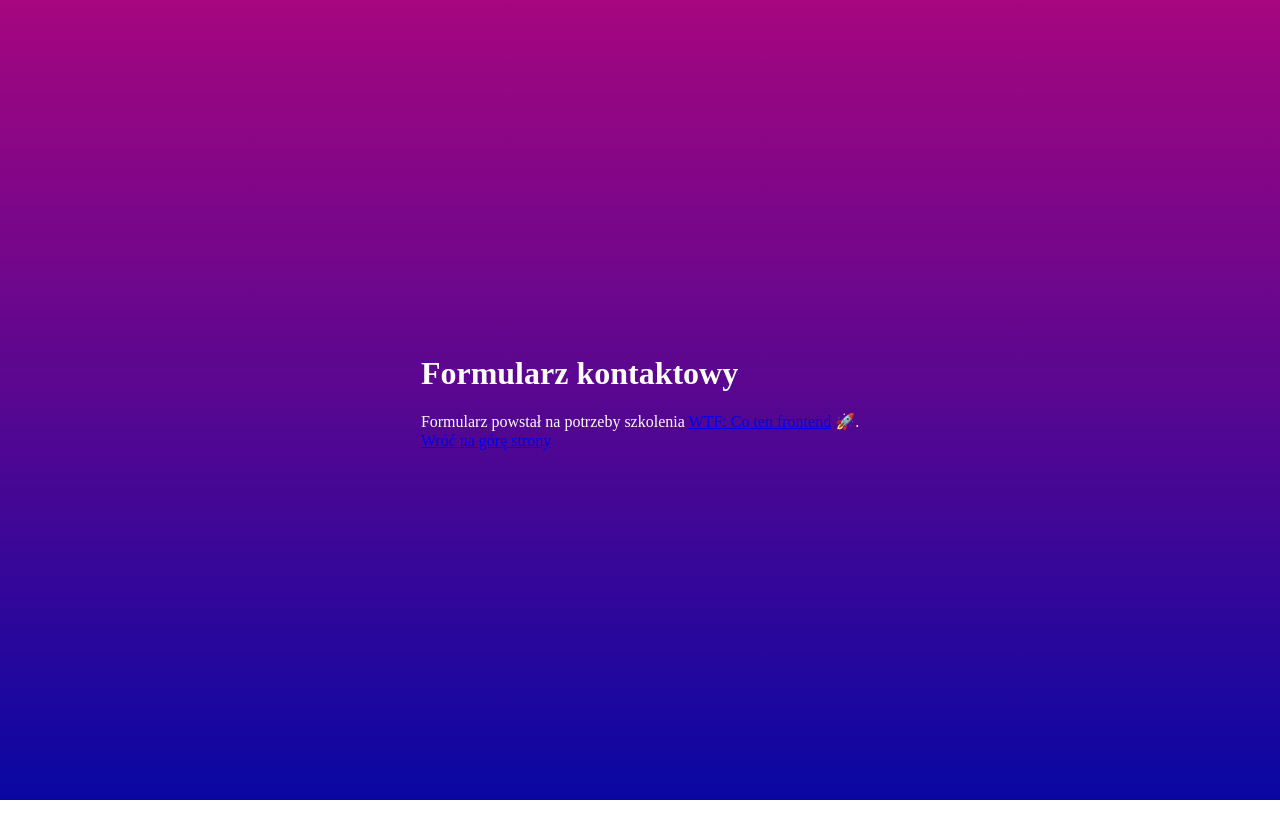
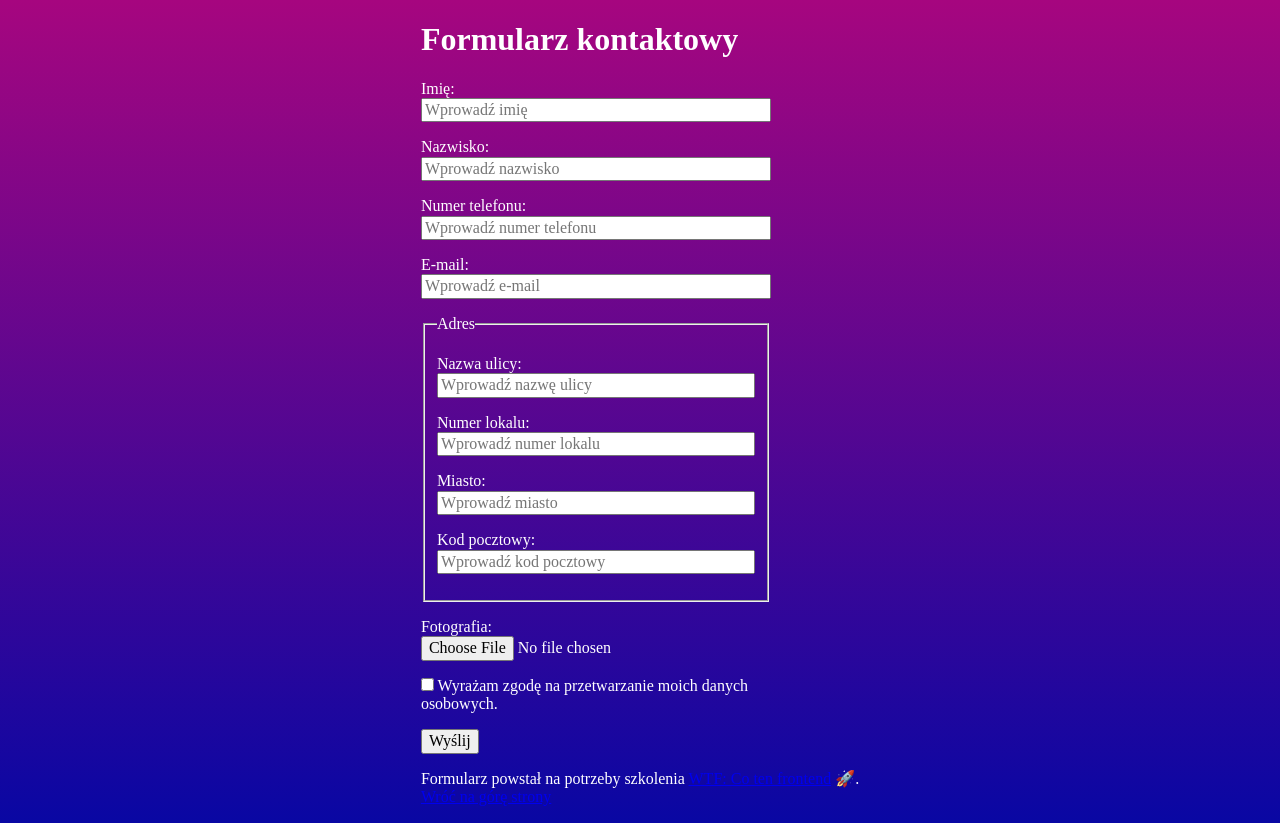
Before and after one commit to MPKonczal/form, a plain HTML site: page index.html in a window 1280 px wide. Before the commit the page ends 800 px from the top, so only its background shows below. Drawn offline with Linux system fonts and the light colour scheme.

Commit message:
Created basic fields

```diff
--- a/index.html
+++ b/index.html
@@ -13,7 +13,126 @@
       <header>
         <h1>Formularz kontaktowy</h1>
       </header>
-      <form></form>
+      <form class="form" action="https://dev.cotenfrontend.pl" method="POST">
+        <p>
+          <label
+            >Imię:
+            <input
+              required
+              class="form__item"
+              id="firstName"
+              name="firstName"
+              placeholder="Wprowadź imię"
+              type="text"
+            />
+          </label>
+        </p>
+        <p>
+          <label
+            >Nazwisko:
+            <input
+              required
+              class="form__item"
+              id="lastName"
+              name="lastName"
+              placeholder="Wprowadź nazwisko"
+              type="text"
+            />
+          </label>
+        </p>
+        <p>
+          <label
+            >Numer telefonu:
+            <input
+              class="form__item"
+              id="phoneNumber"
+              name="phoneNumber"
+              placeholder="Wprowadź numer telefonu"
+              type="tel"
+            />
+          </label>
+        </p>
+        <p>
+          <label
+            >E-mail:
+            <input
+              required
+              class="form__item"
+              id="email"
+              name="email"
+              placeholder="Wprowadź e-mail"
+              type="email"
+            />
+          </label>
+        </p>
+        <fieldset>
+          <legend>Adres</legend>
+          <p>
+            <label
+              >Nazwa ulicy:
+              <input
+                class="form__item"
+                id="streetName"
+                name="streetName"
+                placeholder="Wprowadź nazwę ulicy"
+                type="text"
+              />
+            </label>
+          </p>
+          <p>
+            <label
+              >Numer lokalu:
+              <input
+                class="form__item"
+                id="apartmentNumber"
+                name="apartmentNumber"
+                placeholder="Wprowadź numer lokalu"
+                type="text"
+              />
+            </label>
+          </p>
+          <p>
+            <label
+              >Miasto:
+              <input
+                class="form__item"
+                id="city"
+                name="city"
+                placeholder="Wprowadź miasto"
+                type="text"
+              />
+            </label>
+          </p>
+          <p>
+            <label
+              >Kod pocztowy:
+              <input
+                class="form__item"
+                id="postalCode"
+                name="postalCode"
+                pattern="[0-9]{2}-[0-9]{3}"
+                placeholder="Wprowadź kod pocztowy"
+                type="text"
+              />
+            </label>
+          </p>
+        </fieldset>
+        <p>
+          <label
+            >Fotografia:
+            <input class="form__item" id="photo" name="photo" type="file" />
+          </label>
+        </p>
+        <p>
+          <label
+            ><input required name="agreement" type="checkbox" value="agree" />
+            Wyrażam zgodę na przetwarzanie moich danych osobowych.</label
+          >
+        </p>
+        <p>
+          <input type="submit" value="Wyślij" />
+        </p>
+      </form>
       <footer>
         <p>
           Formularz powstał na potrzeby szkolenia
--- a/style.css
+++ b/style.css
@@ -21,3 +21,12 @@ body {
   align-items: center;
   min-height: 100vh;
 }
+
+.form {
+  width: 350px;
+}
+
+.form__item {
+  display: block;
+  width: 100%;
+}
```
